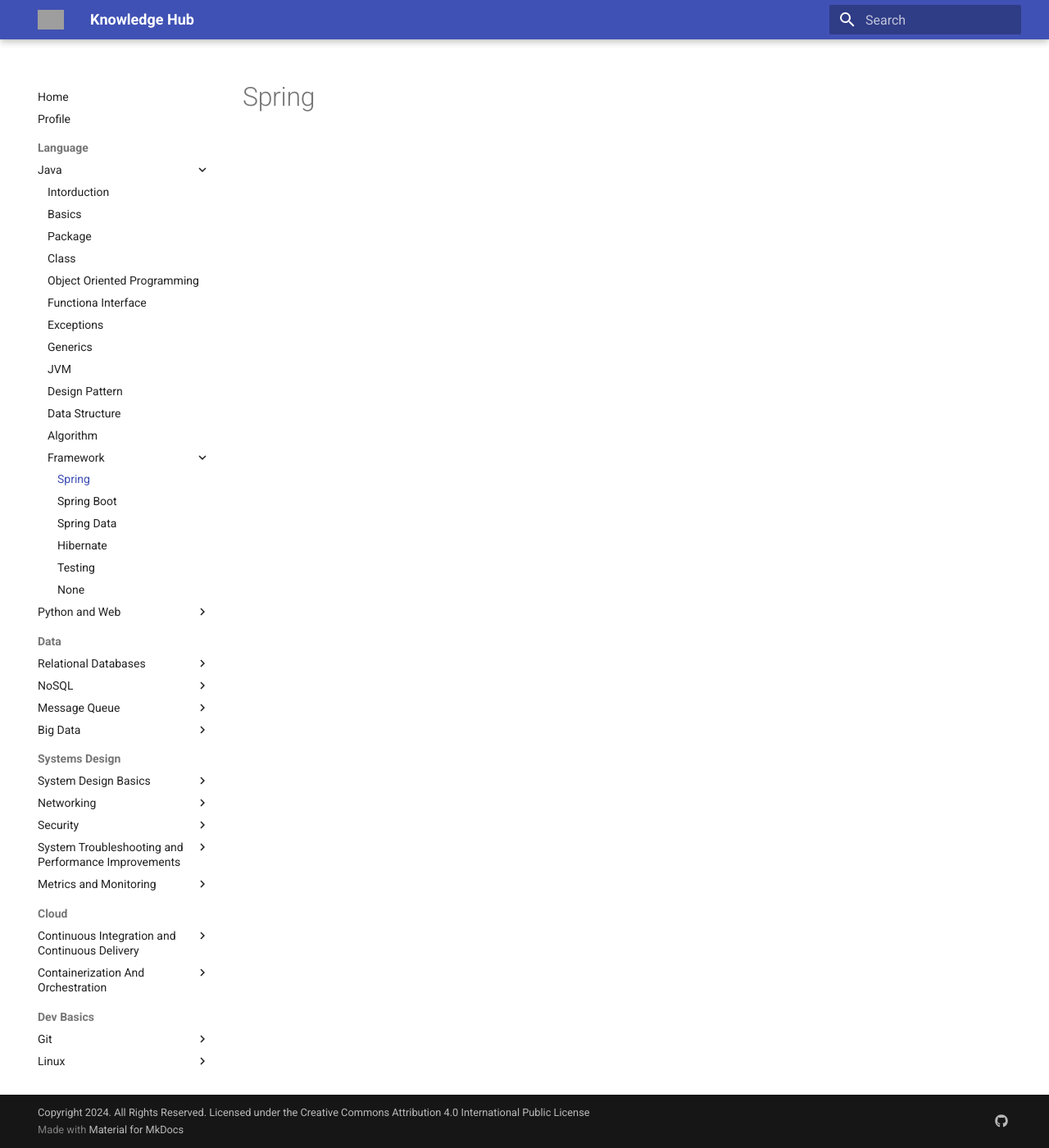
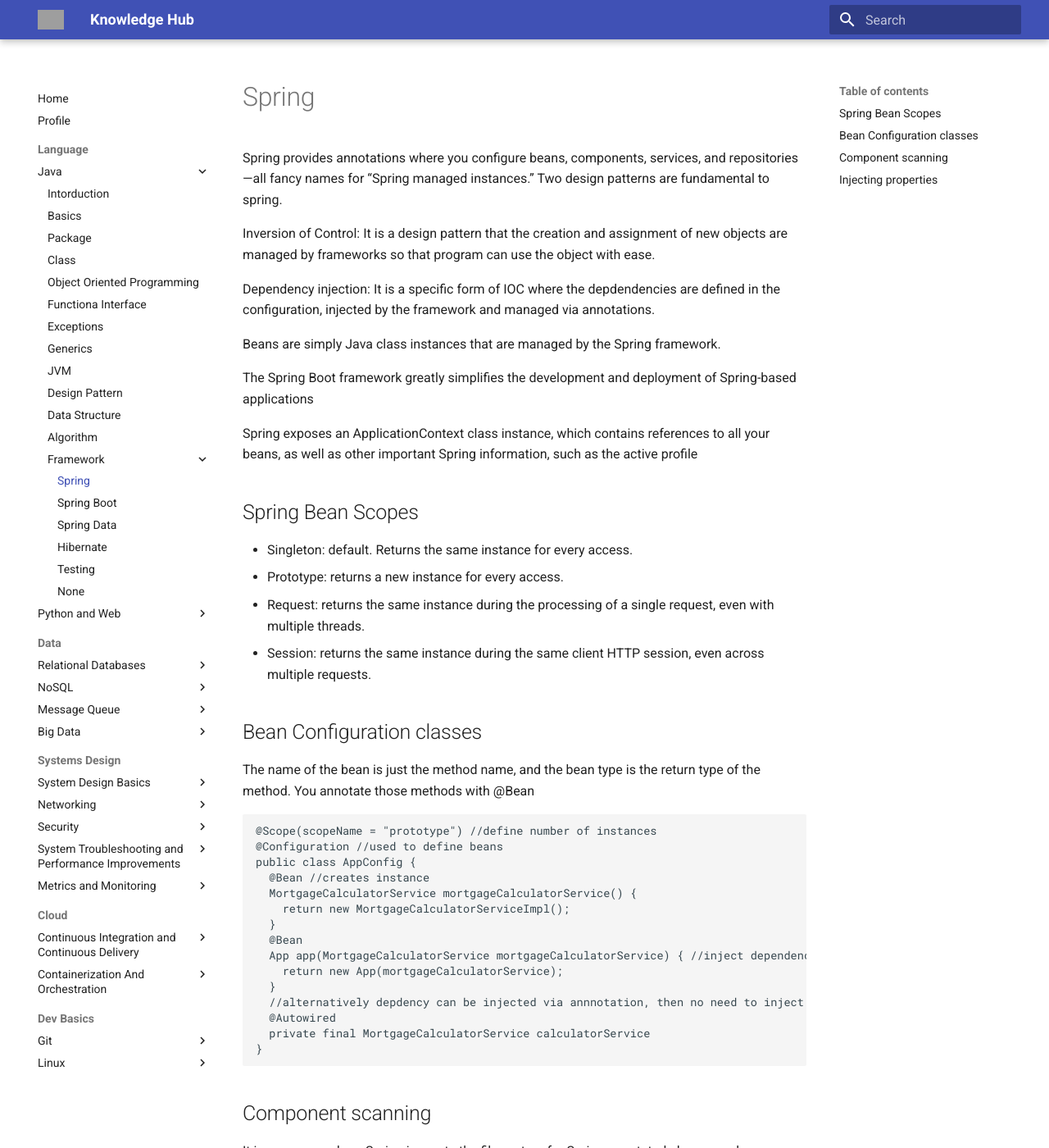
Before and after one commit to moascode/hub, an MkDocs documentation site: the page built from courses/language/java/framework/spring.md, in a window 1280 px wide and 1400 px high. Shown: the whole window at 82% size. Built offline with MkDocs 1.6.1 and Material for MkDocs 9.7.7, drawn with Linux system fonts in a browser that asks for light colours; some of the changed text lies outside the part shown; grey boxes are pictures that could not be loaded.

Commit message:
Add logging and spring framework

````diff
--- a/courses/language/java/framework/spring.md
+++ b/courses/language/java/framework/spring.md
@@ -1 +1,73 @@
 # Spring
+
+Spring provides annotations where you configure beans, components, services, and repositories—all fancy names for “Spring managed instances.” Two design patterns are fundamental to spring.
+
+Inversion of Control: It is a design pattern that the creation and assignment of new objects are managed by frameworks so that program can use the object with ease.
+
+Dependency injection: It is a specific form of IOC where the depdendencies are defined in the configuration, injected by the framework and managed via annotations.
+
+Beans are simply Java class instances that are managed by the Spring framework.
+
+The Spring Boot framework greatly simplifies the development and deployment of Spring-based applications
+
+Spring exposes an ApplicationContext class instance, which contains references to all your beans, as well as other important Spring information, such as the active profile
+
+## Spring Bean Scopes
+
+- Singleton: default. Returns the same instance for every access.
+- Prototype: returns a new instance for every access.
+- Request: returns the same instance during the processing of a single request, even with multiple threads.
+- Session: returns the same instance during the same client HTTP session, even across multiple requests.
+
+## Bean Configuration classes
+
+The name of the bean is just the method name, and the bean type is the return type of the method. You annotate those methods with @Bean
+
+```java
+@Scope(scopeName = "prototype") //define number of instances
+@Configuration //used to define beans
+public class AppConfig {
+  @Bean //creates instance
+  MortgageCalculatorService mortgageCalculatorService() {
+    return new MortgageCalculatorServiceImpl();
+  }
+  @Bean
+  App app(MortgageCalculatorService mortgageCalculatorService) { //inject dependency instance as parameter
+    return new App(mortgageCalculatorService);
+  }
+  //alternatively depdency can be injected via annnotation, then no need to inject as a parameter above
+  @Autowired
+  private final MortgageCalculatorService calculatorService
+}
+```
+
+## Component scanning
+
+It is a process where Spring inspects the file system for Spring annotated classes and automatically loads them as managed beans.
+
+Common annotations to let spring manage the class.
+
+- @Configuration: Configuration class for defining Spring beans
+- @Component: Marks this class as a general Spring bean.
+- @Service: Indicates that this class performs some service.
+- @Repository: Indicates that this is a data access class.
+- @Controller: This is an MVC controller, for handling web requests.
+- @RestController: This is a RESTful web services controller, for handling HTTP requests.
+
+```java
+@ComponentScan(basePackages = "com.wiley.realworldjava")
+public class AppConfig {
+    ApplicationContext context = new AnnotationConfigApplicationContext("com.wiley.realworldjava"); //create context to access the bean
+}
+```
+
+## Injecting properties
+
+```java
+@Configuration
+@PropertySource("classpath:application.properties")
+@PropertySource("classpath:application-${spring.profiles.active}.properties") //load all environment specific properties (application-prod.properties), if same property, this overrides the default one
+public class AppConfig {
+    @Value("${default.interestRate}") //injected using annotation
+    private double defaultInterestRate;
+}
````
Also changed, not shown: courses/language/java/class.md (+51 -22 lines), courses/language/java/framework/logging.md (added, +115 -0 lines), courses/language/java/framework/springboot.md (+2 -0 lines).
